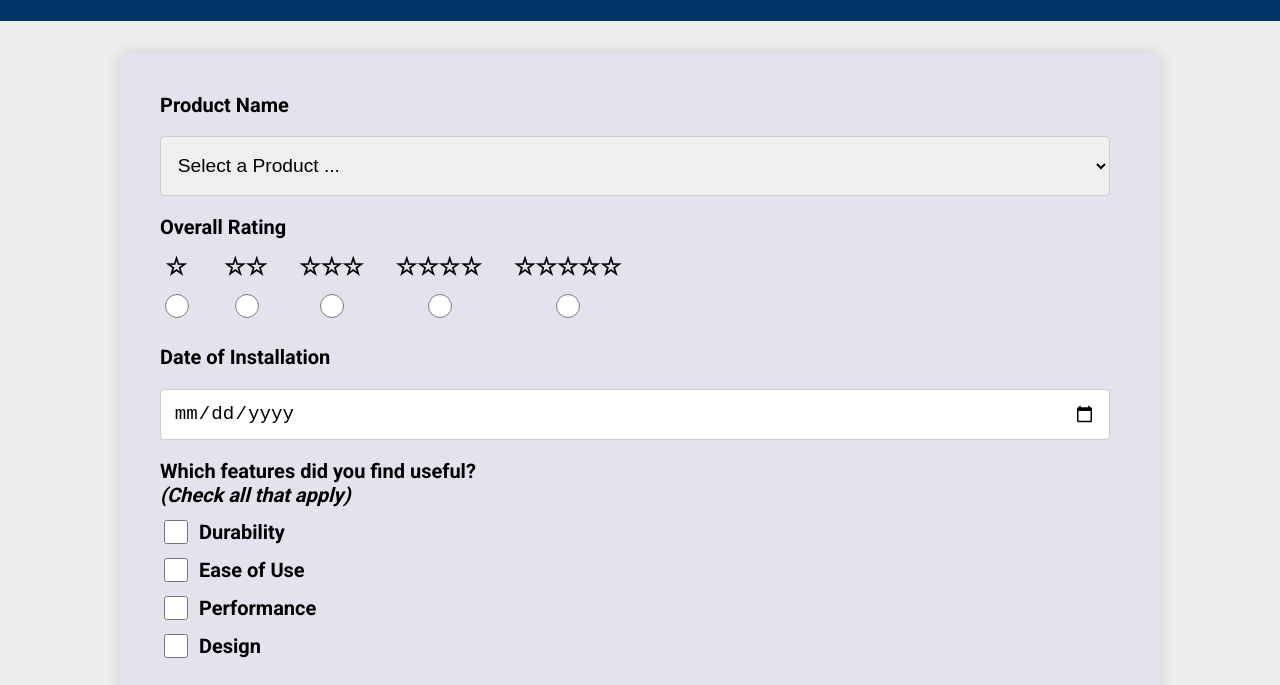
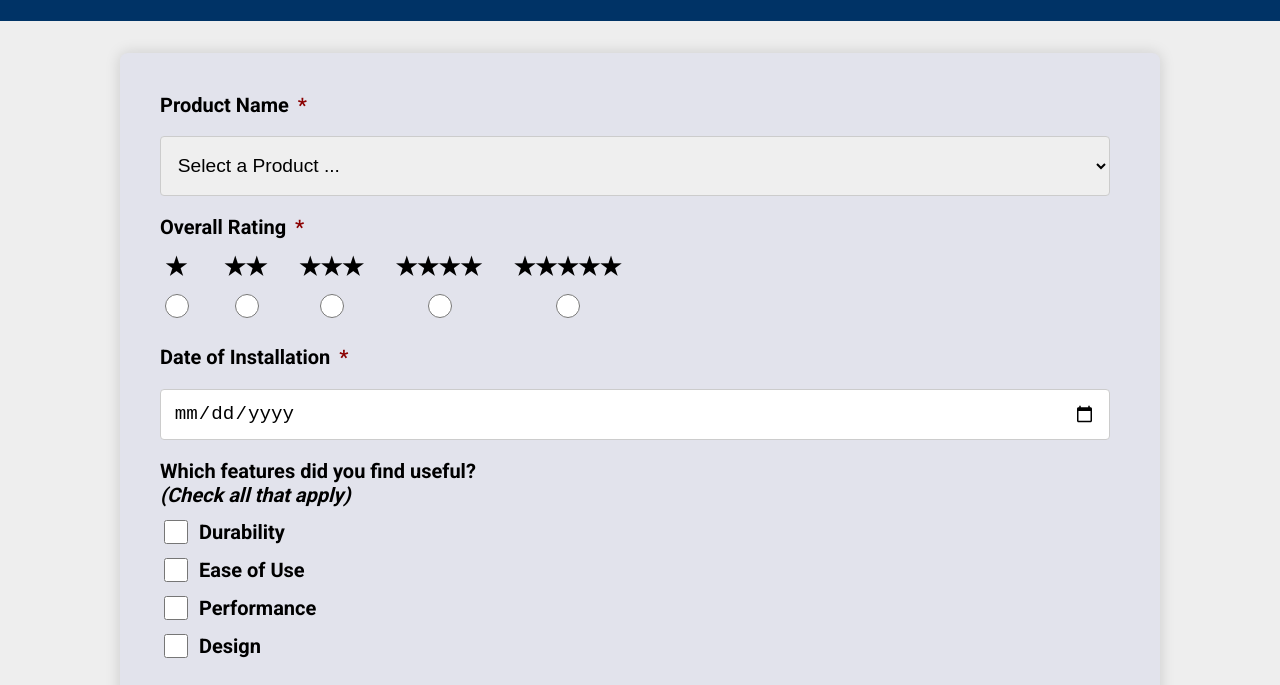
Before and after one commit to github-antoniomelendez/wdd131, a plain HTML site: page form.html in a window 1280 px wide. Shown: the part 112-797 px from the top of the page. Drawn offline with Linux system fonts and the light colour scheme.

Commit message:
visual clues for required fields

```diff
--- a/form.html
+++ b/form.html
@@ -22,23 +22,23 @@
     <main>
         <form action="review.html" method="get">
 
-            <label for="product">Product Name</label>
+            <label for="product">Product Name <span class="required">*</span></label>
             <select id="product" name="product" required>
                 <option value="" disabled selected>Select a Product ...</option>
             </select>
 
             <fieldset>
-                <legend>Overall Rating</legend>
+                <legend>Overall Rating <span class="required">*</span></legend>
                 <div class="rating">
-                    <label for="rating1">☆<input type="radio" id="rating1" name="rating" value="1" required></label>
-                    <label for="rating2">☆☆<input type="radio" id="rating2" name="rating" value="2"></label>
-                    <label for="rating3">☆☆☆<input type="radio" id="rating3" name="rating" value="3"></label>
-                    <label for="rating4">☆☆☆☆<input type="radio" id="rating4" name="rating" value="4"></label>
-                    <label for="rating5">☆☆☆☆☆<input type="radio" id="rating5" name="rating" value="5"></label>
+                    <label for="rating1">★<input type="radio" id="rating1" name="rating" value="1" required></label>
+                    <label for="rating2">★★<input type="radio" id="rating2" name="rating" value="2"></label>
+                    <label for="rating3">★★★<input type="radio" id="rating3" name="rating" value="3"></label>
+                    <label for="rating4">★★★★<input type="radio" id="rating4" name="rating" value="4"></label>
+                    <label for="rating5">★★★★★<input type="radio" id="rating5" name="rating" value="5"></label>
                 </div>
             </fieldset>
 
-            <label for="install-date">Date of Installation</label>
+            <label for="install-date">Date of Installation <span class="required">*</span></label>
             <input type="date" id="install-date" name="install-date" required />
 
             <fieldset>
--- a/scripts/form.js
+++ b/scripts/form.js
@@ -9,11 +9,11 @@ document.addEventListener("DOMContentLoaded", () => {
 
 // Populate Product Name Options
   const products = [
-    { id: "fc-1888", name: "flux capacitor", averagerating: 4.5 },
-    { id: "fc-2050", name: "power laces", averagerating: 4.7 },
-    { id: "fs-1987", name: "time circuits", averagerating: 3.5 },
-    { id: "ac-2000", name: "low voltage reactor", averagerating: 3.9 },
-    { id: "jj-1969", name: "warp equalizer", averagerating: 5.0 }
+    { id: "fc-1888", name: "Flux capacitor", averagerating: 4.5 },
+    { id: "fc-2050", name: "Power laces", averagerating: 4.7 },
+    { id: "fs-1987", name: "Time circuits", averagerating: 3.5 },
+    { id: "ac-2000", name: "Low voltage reactor", averagerating: 3.9 },
+    { id: "jj-1969", name: "Warp equalizer", averagerating: 5.0 }
   ];
 
   document.addEventListener("DOMContentLoaded", () => {
--- a/styles/form.css
+++ b/styles/form.css
@@ -102,6 +102,12 @@ textarea {
     resize: vertical;
 }
 
+.required {
+    color: #8B0000;
+    margin-left: 4px;
+    font-weight: bold;
+}
+
 input[type="submit"] {
     width: 60%;
     align-self: center;
```
